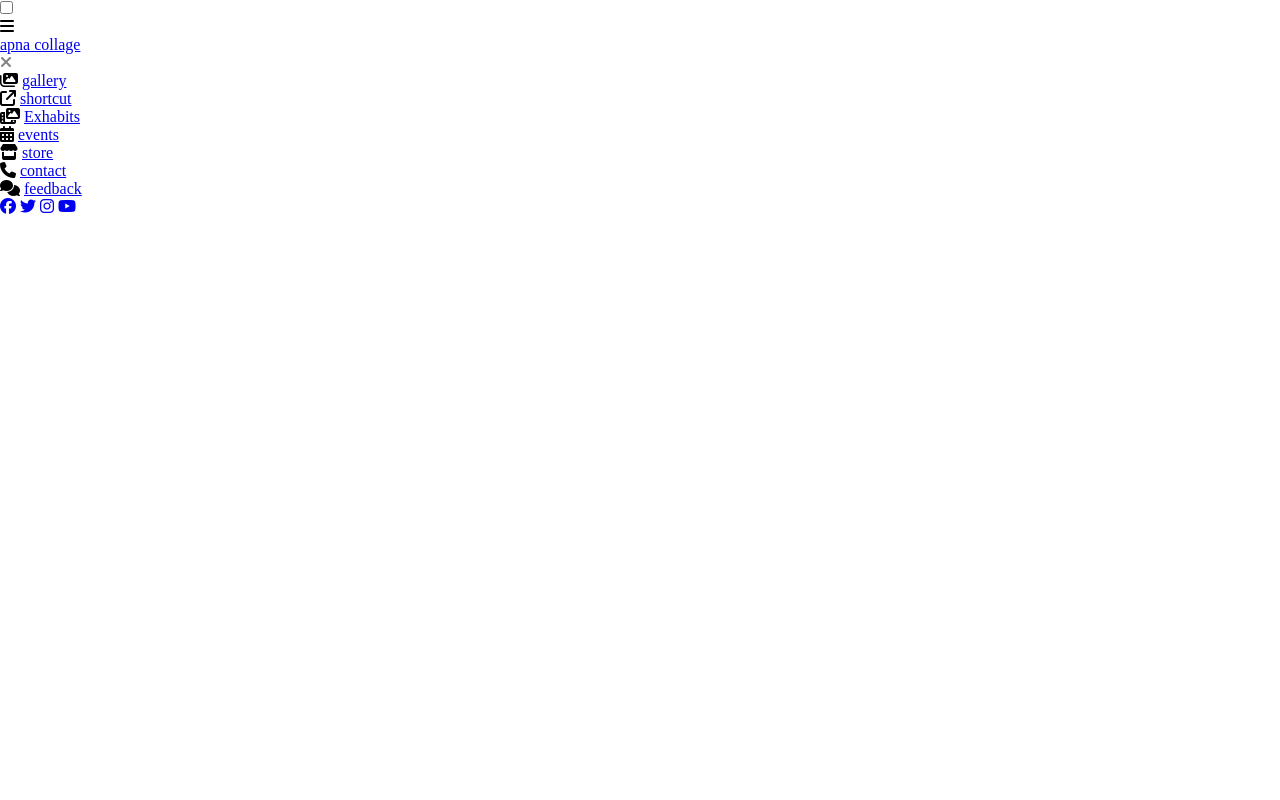
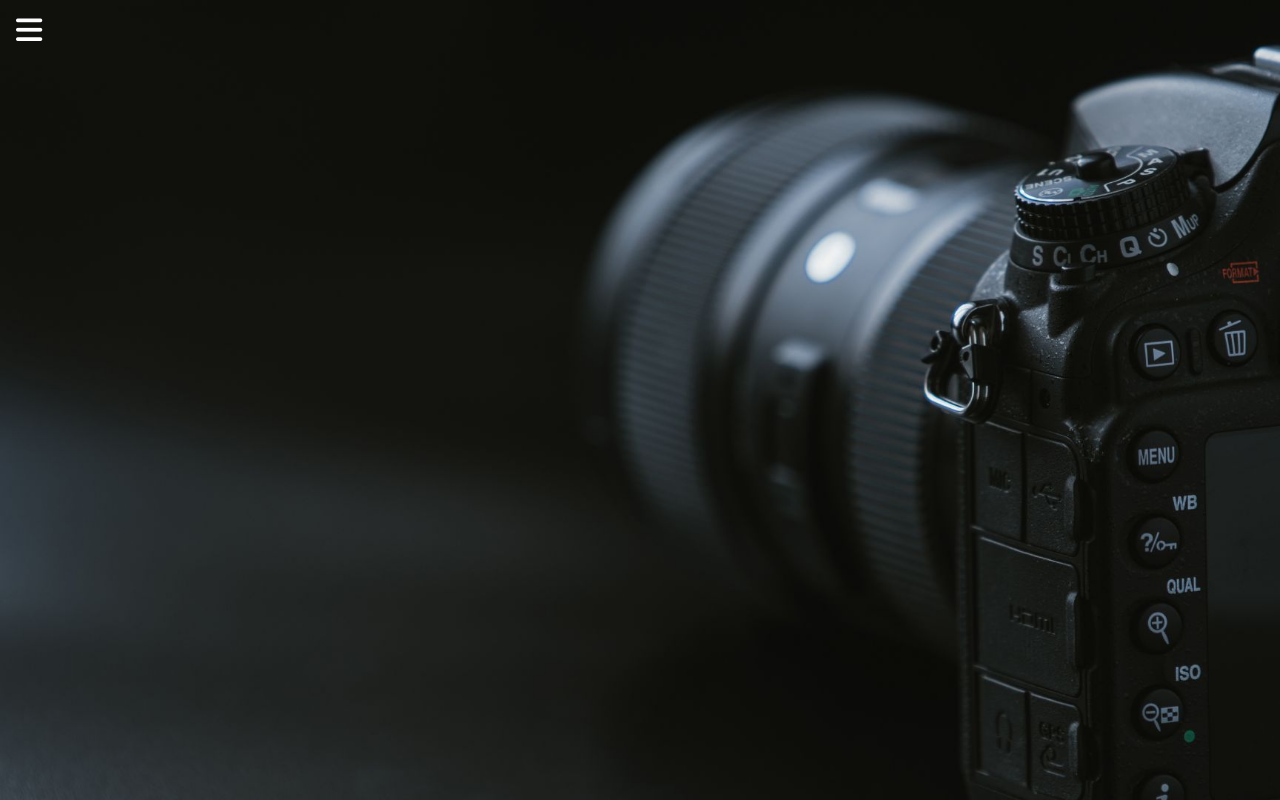
Before and after one commit to Rajatrahangdale/sidebar-menu, a plain HTML site: page index.html in a window 1280 px wide. Drawn offline with Linux system fonts and the light colour scheme.

Commit message:
mini project completed

```diff
--- a/index.html
+++ b/index.html
@@ -5,6 +5,11 @@
     <meta charset="UTF-8">
     <meta name="viewport" content="width=device-width, initial-scale=1.0">
     <link rel="stylesheet" href="style.css">
+    <link rel="preconnect" href="https://fonts.googleapis.com">
+    <link rel="preconnect" href="https://fonts.gstatic.com" crossorigin>
+    <link
+        href="https://fonts.googleapis.com/css2?family=Poppins:ital,wght@0,100;0,200;0,300;0,400;0,500;0,600;0,700;0,800;0,900;1,100;1,200;1,300;1,400;1,500;1,600;1,700;1,800;1,900&display=swap"
+        rel="stylesheet">
     <link rel="stylesheet" href="https://cdnjs.cloudflare.com/ajax/libs/font-awesome/6.5.1/css/all.min.css"
         integrity="sha512-DTOQO9RWCH3ppGqcWaEA1BIZOC6xxalwEsw9c2QQeAIftl+Vegovlnee1c9QX4TctnWMn13TZye+giMm8e2LwA=="
         crossorigin="anonymous" referrerpolicy="no-referrer" />
@@ -22,10 +27,10 @@
         </div>
         <div class="sidebar_manu">
             <div class="logo">
-                <a href="#">apna collage</a>
+                <a href="#"><i class="fa-solid fa-camera-retro"></i> Photography</a>
             </div>
             <div class="btn_two">
-                <label for="check" style="color: gray;">
+                <label for="check">
                     <i class="fa-solid fa-xmark"></i>
                 </label>
             </div>
--- a/style.css
+++ b/style.css
@@ -1,4 +1,112 @@
 * {
   margin: 0;
   padding: 0;
+  font-family: "Poppins", sans-serif;
 }
+.main_box {
+  background: url("photo.jpg");
+  height: 100vh;
+  background-size: cover;
+}
+.btn_one i {
+  color: white;
+  font-size: 30px;
+  font-weight: 700;
+  position: absolute;
+  left: 16px;
+  line-height: 60px;
+}
+.sidebar_manu {
+  position: fixed;
+  left: -350px;
+  height: 100vh;
+  width: 300px;
+  background-color: rgba(255, 255, 255, 0.1);
+  box-shadow: 0 0 6px rgba(255, 255, 255, 0.5);
+  transition: all 0.3s linear;
+}
+.sidebar_manu .logo {
+  position: absolute;
+  width: 100%;
+  line-height: 60px;
+  box-shadow: 0 2px 4px rgba(255, 255, 255, 0.5);
+  height: 60px;
+  transition: all 0.3s linear;
+}
+.sidebar_manu .logo a {
+  position: absolute;
+  left: 60px;
+  color: white;
+  text-decoration: none;
+  font-size: 20px;
+  font-weight: 500;
+}
+.sidebar_manu .menu {
+  color: white;
+  position: absolute;
+  width: 100%;
+  top: 80px;
+}
+.sidebar_manu .btn_two i {
+  color: gray;
+  font-size: 25px;
+  line-height: 60px;
+  position: absolute;
+  left: 270px;
+  opacity: 0;
+  transition: all 0.2s linear;
+}
+.sidebar_manu .menu ul li {
+  margin-top: 6px;
+  padding: 14px 20px;
+}
+.sidebar_manu .menu i,
+a {
+  color: white;
+  text-decoration: none;
+  font-size: 20px;
+}
+.logo i {
+  padding-right: 4px;
+}
+.sidebar_manu .menu i {
+  padding-right: 8px;
+}
+.sidebar_manu .social_media {
+  position: absolute;
+  left: 25%;
+  bottom: 20px;
+}
+.sidebar_manu .social_media i {
+  color: white;
+  opacity: 0.5;
+  padding: 0 5px;
+}
+.main_box #check {
+  display: none;
+}
+.sidebar_manu .menu li:hover {
+  box-shadow: 0 0 4px rgba(255, 255, 255, 0.5);
+}
+.btn_one i:hover {
+  font-size: 35px;
+  transition: all 0.3s linear;
+}
+.btn_two i:hover {
+  font-size: 30px;
+  cursor: pointer;
+}
+.sidebar_manu .social_media i:hover {
+  opacity: 1;
+  transform: scale(1.2);
+}
+
+#check:checked ~ .sidebar_manu {
+  left: 0;
+}
+#check:checked ~ .btn_one i {
+  opacity: 0;
+}
+#check:checked ~ .sidebar_manu .btn_two i {
+  opacity: 1;
+}
```
Also changed, not shown: photo.jpg (added).
